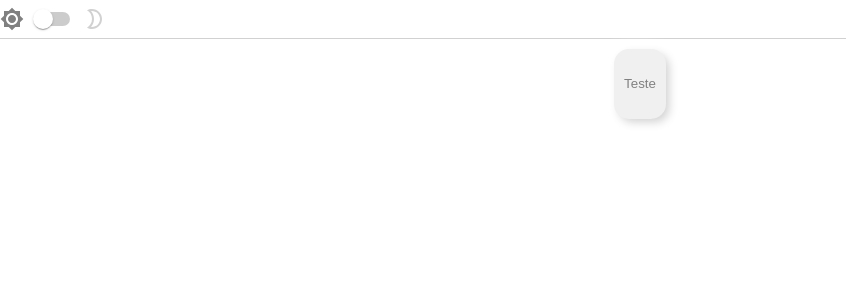
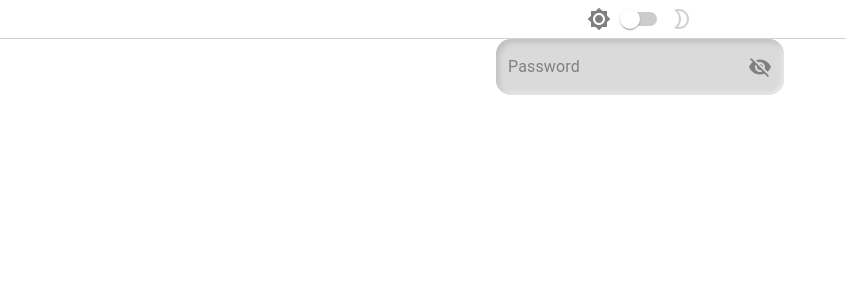
Before and after one commit to ruantmelo/Neomorphic-Music-Player, a React (Create React App) app: page /login in a window 1280 px wide. Shown: the top 300 px of the page, without its empty margins (0-846 px from the left). Built offline with nearby package versions, Linux system fonts and the light colour scheme.

Commit message:
Componentes Inputs criados e localstorage implementado no themeswitcher

```diff
--- a/src/App.js
+++ b/src/App.js
@@ -4,7 +4,7 @@ import { Button } from './components/Button/index';
 import { GlobalStyle } from './styles/GlobalStyle';
 import { ThemeContext, themes } from './styles/themes';
 import Header from './components/Header/index';
-
+import Login from './pages/Login'
 
 
 
@@ -15,21 +15,35 @@ class App extends React.Component {
   constructor(props) {
     super(props);
 
+
     this.toggleTheme = () => {
+
       this.setState(state => ({
         theme:
           state.theme === themes.dark
             ? themes.light
             : themes.dark,
       }));
+
     };
 
     // Estado também contém a função de atualização
     // Passando para o provedor de contexto
+    let theme = localStorage.getItem('@music-player/theme')
+    if (!theme) {
+      localStorage.setItem('@music-player/theme', 'light')
+      theme = 'light';
+    }
+
     this.state = {
-      theme: themes.light,
+      theme: themes[theme],
       toggleTheme: this.toggleTheme,
     };
+  }
+
+
+  componentDidUpdate() {
+    localStorage.setItem('@music-player/theme', this.state.theme.name);
   }
 
   render() {
@@ -44,10 +58,13 @@ class App extends React.Component {
 
 
           <SwitchRouter>
-            <Route path="/">
+            <Route path="/" exact>
               <Fragment>
                 <Button>Teste</Button>
               </Fragment>
+            </Route>
+            <Route path="/login" exact>
+              <Login />
             </Route>
           </SwitchRouter>
         </ThemeContext.Provider>
--- a/src/components/Container/index.js
+++ b/src/components/Container/index.js
@@ -2,6 +2,7 @@ import styled from 'styled-components';
 
 const Container = styled.div`
     display: ${props => props.display || 'block'};
+    padding: ${props => props.padding || 'none'};
     box-sizing: ${props => props.boxSizing || 'border-box'};
     align-items: ${props => props.alignItems || 'flex-start'};
     justify-content: ${props => props.justifyContent || 'flex-start'};
--- a/src/components/Header/style.js
+++ b/src/components/Header/style.js
@@ -4,6 +4,9 @@ import styled from 'styled-components';
 const StyledHeader = styled.header`
     background: ${({ theme }) => theme.primary.light};
     border-bottom: ${({ theme }) => '1px solid ' + theme.primary.dark};
+    display: flex;
+    justify-content: center;
+    align-items: center;
 `
 
 export default StyledHeader;
--- /dev/null
+++ b/src/components/Input/index.js
@@ -0,0 +1,69 @@
+import React, { useState, useContext } from 'react';
+
+import TextField from '@material-ui/core/TextField';
+import InputAdornment from '@material-ui/core/InputAdornment';
+import IconButton from '@material-ui/core/IconButton';
+
+import Visibility from '@material-ui/icons/Visibility';
+import VisibilityOff from '@material-ui/icons/VisibilityOff';
+
+import { inputStyles } from './style'
+import { ThemeContext } from '../../styles/themes';
+import { makeStyles } from '@material-ui/core/styles';
+
+export const InputPassword = props => {
+
+    const [hidden, setHidden] = useState('hidden');
+    const [value, setValue] = useState('');
+    const { theme } = useContext(ThemeContext);
+
+    const itClasses = makeStyles(inputStyles[theme.name])()
+
+
+    const toggleHidden = () => hidden ? setHidden(false) : setHidden(true);
+
+    return (
+        <TextField
+            label="Password"
+            id="login-password"
+            classes={{ root: itClasses.root }}
+            type={hidden ? 'password' : 'text'}
+            value={value}
+            onChange={(e) => setValue(e.target.value)}
+            InputProps={{
+                endAdornment: <InputAdornment position="end">
+                    <IconButton
+                        aria-label="toggle password visibility"
+                        onClick={toggleHidden}
+
+                        edge="end"
+                    >
+                        {hidden ? <VisibilityOff /> : <Visibility />}
+                    </IconButton>
+                </InputAdornment>,
+            }}
+
+
+
+            variant="filled"
+        />
+    )
+}
+
+export const InputText = props => {
+    const [value, setValue] = useState('');
+    const { theme } = useContext(ThemeContext);
+    const itClasses = makeStyles(inputStyles[theme.name])()
+
+    return (
+        <TextField
+            label={props.label}
+            id="login-password"
+            classes={{ root: itClasses.root }}
+            value={value}
+            onChange={(e) => setValue(e.target.value)}
+            variant="filled"
+        />
+    )
+
+}
--- /dev/null
+++ b/src/components/Input/style.js
@@ -0,0 +1,67 @@
+
+import { themes } from '../../styles/themes';
+
+
+export const inputStyles = {
+    light: {
+        root: {
+            color: 'white',
+            background: themes.light.primary.main,
+            border: 'none',
+            boxShadow: `inset 4px 4px 6px -1px  ${themes.light.primary.dark} , inset -3px -3px 5px -1px ${themes.light.primary.light} `,
+            borderRadius: '15px',
+            '& .MuiFormLabel-root': {
+                color: themes.light.surface,
+            },
+            '& label.Mui-focused': {
+                color: themes.light.surface,
+            },
+
+            '& .MuiInputBase-root': {
+                color: themes.light.surface,
+                borderBottom: 'none',
+                borderRadius: '15px',
+            },
+            '& .MuiInputBase-root::before': {
+                border: 'none',
+            },
+            '& .MuiFilledInput-underline::after': {
+                border: 'none',
+            },
+            '& .MuiIconButton-root': {
+                color: themes.light.surface,
+            }
+        },
+
+    },
+    dark: {
+        root: {
+            background: themes.dark.primary.main,
+            border: 'none',
+            boxShadow: `inset 4px 4px 6px -1px  ${themes.dark.primary.dark} , inset -3px -3px 5px -1px ${themes.dark.primary.light} `,
+            borderRadius: '15px',
+            '& .MuiFormLabel-root': {
+                color: themes.dark.surface,
+            },
+            '& label.Mui-focused': {
+                color: themes.dark.surface,
+            },
+
+            '& .MuiInputBase-root': {
+                color: themes.dark.surface,
+                borderBottom: 'none',
+                borderRadius: '15px',
+            },
+            '& .MuiInputBase-root::before': {
+                border: 'none',
+            },
+            '& .MuiFilledInput-underline::after': {
+                border: 'none',
+            },
+            '& .MuiIconButton-root': {
+                color: themes.dark.surface,
+            }
+        }
+
+    }
+}
--- a/src/components/ThemeSwitch/index.js
+++ b/src/components/ThemeSwitch/index.js
@@ -18,6 +18,7 @@ import { makeStyles } from '@material-ui/core/styles';
 
 const ThemeSwitch = props => {
     const swClasses = switchStyles();
+
     const themeContext = useContext(ThemeContext);
     const { theme, toggleTheme } = themeContext;
 
@@ -29,7 +30,7 @@ const ThemeSwitch = props => {
         <Container display='flex' alignItems='center'>
             {theme.name === 'light' ? <Brightness5Icon classes={{ root: isClass.root }} /> : <Brightness5OutlinedIcon classes={{ root: isClass.root }} />}
 
-            <Switch onChange={toggleTheme} classes={{ root: swClasses.root, switchBase: swClasses.switchBase, checked: swClasses.checked, track: swClasses.track }} />
+            <Switch checked={theme.name === 'dark'} onChange={toggleTheme} classes={{ root: swClasses.root, switchBase: swClasses.switchBase, checked: swClasses.checked, track: swClasses.track }} />
 
             {theme.name === 'dark' ? <Brightness2Icon classes={{ root: imClass.root }} /> : <Brightness2OutlinedIcon classes={{ root: imClass.root }} />}
         </Container>
--- a/src/pages/Login/index.js
+++ b/src/pages/Login/index.js
@@ -1,6 +1,6 @@
 import React from 'react'
 import Container from '../../components/Container'
-
+import { InputPassword } from '../../components/Input/index.js'
 
 
 class Login extends React.Component {
@@ -15,9 +15,12 @@ class Login extends React.Component {
 
     render() {
         return (
-            <Container>
+            <Container display='flex' justifyContent='center'>
 
+                <InputPassword />
             </Container>
         )
     }
 }
+
+export default Login;
--- a/src/styles/themes.js
+++ b/src/styles/themes.js
@@ -15,7 +15,7 @@ export const themes = {
     },
     dark: {
         name: 'dark',
-        surface: 'white',
+        surface: '#ebebeb',
         alternative: { main: '#e34c32', light: '#f03e1f' },
 
         primary: {
```
